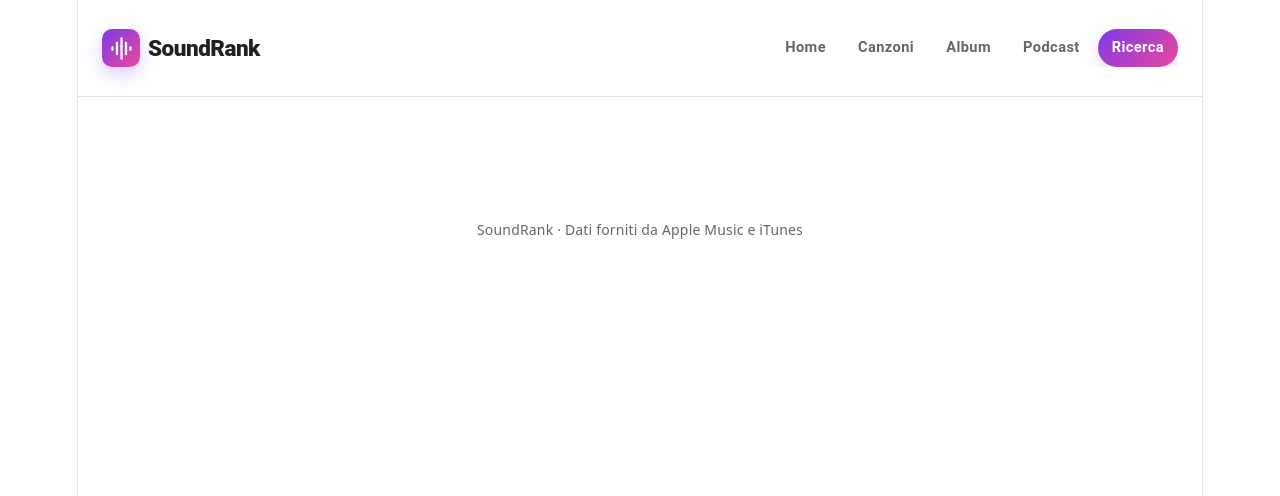
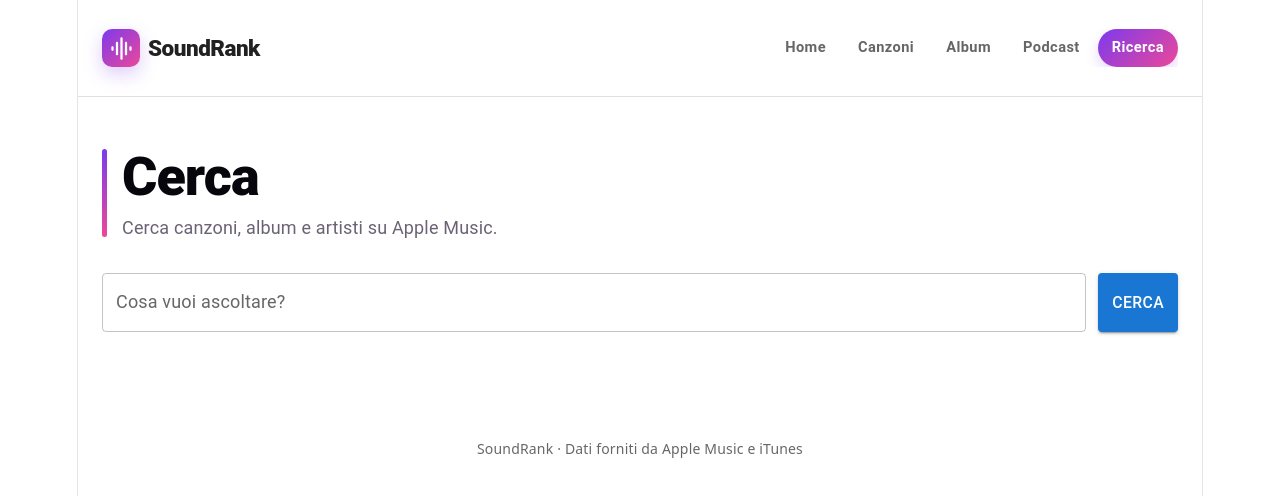
Before and after one commit to dario36ds/React_Frontend, a React (Vite) app: page /ricerca in a window 1280 px wide. Shown: the top 496 px of the page. Built offline with nearby package versions, Linux system fonts and the light colour scheme.

Commit message:
Aggiunto funzionamento di base della pagina cerca (fetch + input)

```diff
--- a/src/App.jsx
+++ b/src/App.jsx
@@ -5,6 +5,7 @@ import Home from './Home.jsx'
 import AlbumsClassifica from './Album/AlbumClassifica.jsx'
 import CanzoniClassifica from './Song/SongClassifica.jsx'
 import PodcastClassifica from './Podcast/PodcastClassifica.jsx'
+import Search from './Search.jsx'
 
 function App() {
   return (
@@ -16,6 +17,7 @@ function App() {
           <Route path="/classifica-canzoni" element={<CanzoniClassifica />}/>
           <Route path="/classifica-album" element={<AlbumsClassifica />}/>
           <Route path="/classifica-podcast" element={<PodcastClassifica />}/>
+          <Route path="/ricerca" element={<Search />}/>
         </Routes>
       </Container>
       <Box component="footer" sx={{ py: 3, textAlign: 'center', color: 'text.secondary', fontSize: 14 }}>
--- /dev/null
+++ b/src/Search.jsx
@@ -0,0 +1,92 @@
+import { useState } from "react";
+import { Box, Button, TextField } from "@mui/material";
+import ErrorMessage from "./ErrorMessage";
+import Loading from "./Loading";
+import PageTitle from "./PageTitle";
+
+function Search() {
+  const [query, setQuery] = useState("");
+  const [results, setResults] = useState([]);
+  const [loading, setLoading] = useState(false);
+  const [error, setError] = useState("");
+
+  function handleSubmit(event) {
+    event.preventDefault();
+
+    const trimmedQuery = query.trim();
+
+    if (!trimmedQuery) {
+      setError("Inserisci un artista, un album o una canzone.");
+      return;
+    }
+
+    setLoading(true);
+    setError("");
+    setResults([]);
+
+    const params = new URLSearchParams({
+      term: trimmedQuery,
+      country: "IT",
+      media: "music",
+      limit: "25",
+    });
+
+    fetch(`https://itunes.apple.com/search?${params}`)
+      .then((response) => {
+        if (!response.ok) {
+          throw new Error("Errore nella ricerca");
+        }
+
+        return response.json();
+      })
+      .then((data) => {
+        setResults(data.results || []);
+      })
+      .catch(() => {
+        setError("Impossibile completare la ricerca. Riprova più tardi.");
+      })
+      .finally(() => {
+        setLoading(false);
+      });
+  }
+
+  return (
+    <>
+      <PageTitle
+        title="Cerca"
+        subtitle="Cerca canzoni, album e artisti su Apple Music."
+      />
+
+      <Box
+        component="form"
+        onSubmit={handleSubmit}
+        sx={{ display: "flex", gap: 1.5, mb: 4 }}
+      >
+        <TextField
+          fullWidth
+          label="Cosa vuoi ascoltare?"
+          value={query}
+          onChange={(event) => setQuery(event.target.value)}
+        />
+        <Button type="submit" variant="contained">
+          Cerca
+        </Button>
+      </Box>
+
+      {loading && <Loading />}
+      {error && <ErrorMessage message={error} />}
+
+      {!loading && !error && (
+        <ol>
+          {results.map((result) => (
+            <li key={result.trackId}>
+              {result.trackName} — {result.artistName}
+            </li>
+          ))}
+        </ol>
+      )}
+    </>
+  );
+}
+
+export default Search;
```
